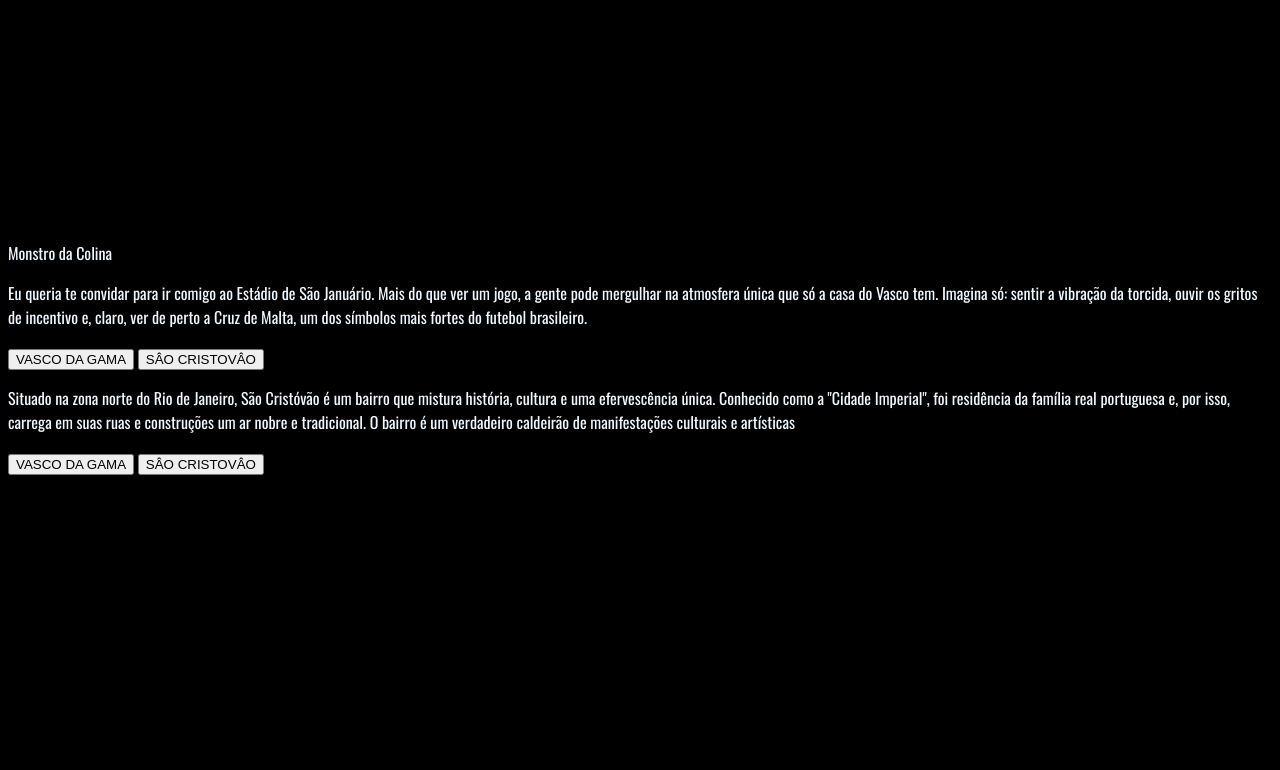
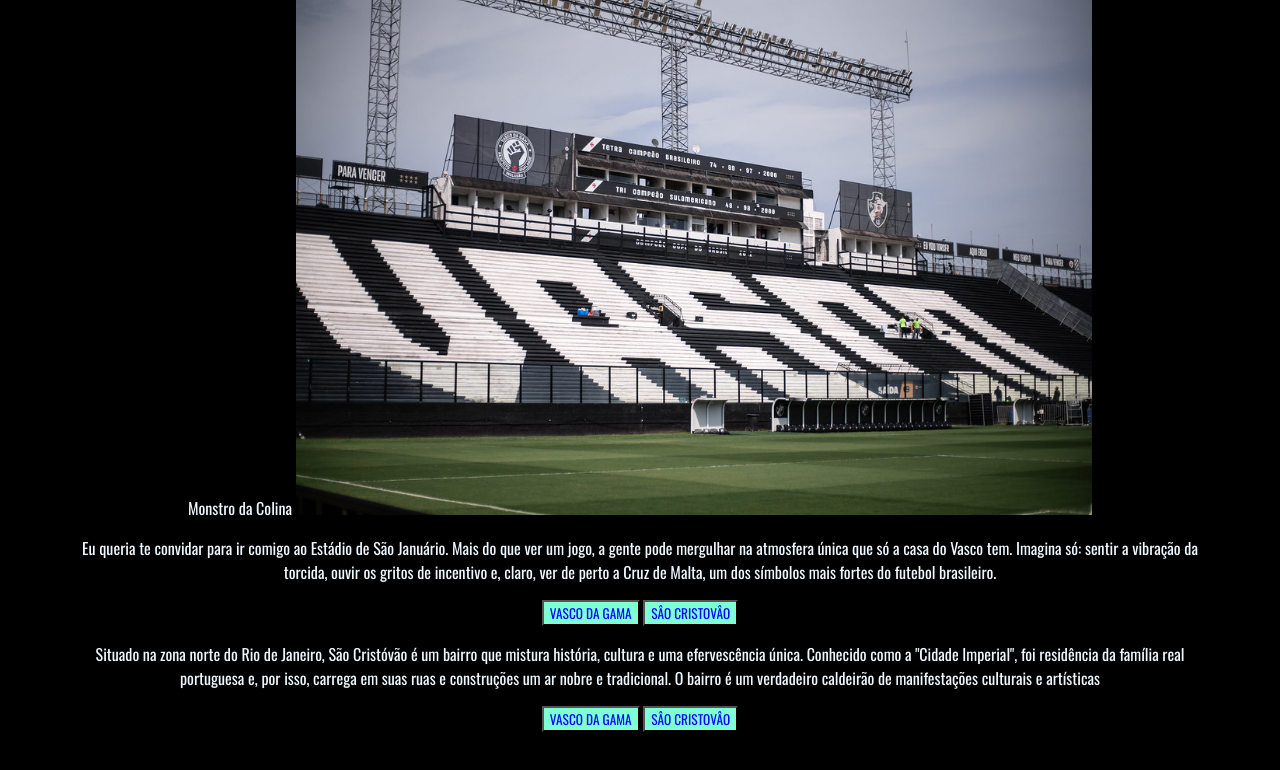
Before and after one commit to Pedroarthur15-rgb/S-o-Junuario, a plain HTML site: page index.html in a window 1280 px wide. Drawn offline with nearby package versions, Linux system fonts and the light colour scheme.

Commit message:
Add files via upload

```diff
--- a/index.html
+++ b/index.html
@@ -13,6 +13,7 @@
     <body>
         <main>
             <div class="passo ativo" id="passo-0">  Monstro da Colina
+                <img src="cenario-passo0.jpg" alt="">
                 <p>Eu queria te convidar para ir comigo ao Estádio de São Januário. Mais do que ver um jogo, a gente pode mergulhar na atmosfera única que só a casa do Vasco tem. Imagina só: sentir a vibração da torcida, ouvir os gritos de incentivo e, claro, ver de perto a Cruz de Malta, um dos símbolos mais fortes do futebol brasileiro.</p>
                 <button class="btn-proximo"data-proximo="1">VASCO DA GAMA</button>
                 <button class="btn-proximo"data-proximo="2">SÂO CRISTOVÂO</button>
--- a/style.css
+++ b/style.css
@@ -7,3 +7,27 @@
         align-items: center;
         height: 700px;
  }
+
+ button {
+     background-color: aquamarine;
+     color:blue;
+     font-family: "Oswald", sans-serif;
+}
+
+
+.passo {
+    display: nome;
+}
+
+.passo.ativo {
+    display:block;
+}
+
+main {
+    text-align:center;
+    max-width: 90%;
+}
+
+img {
+    max-width: 70%;
+}
```
Also changed, not shown: cenario-passo0.jpg (added).
